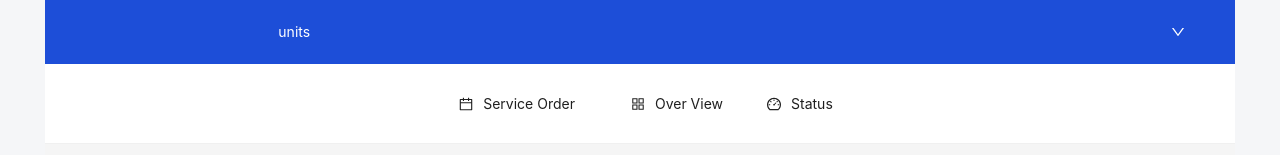
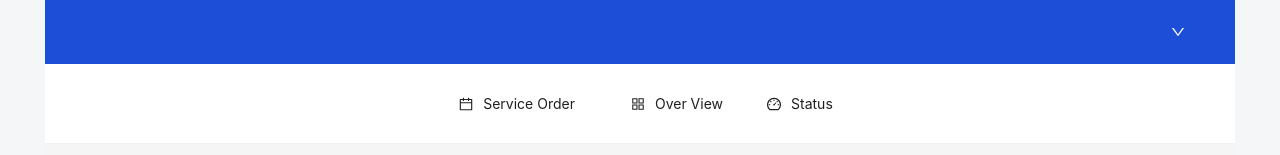
Before and after one commit to maracunha/industry-dashboard, a React (Vite) app: page /workorders in a window 1280 px wide. Shown: the top 155 px of the page. Built offline with nearby package versions, Linux system fonts and the light colour scheme; no server answers.

Commit message:
feat: Create store

```diff
--- a/package.json
+++ b/package.json
@@ -19,7 +19,8 @@
     "highcharts": "^10.3.3",
     "react": "^18.2.0",
     "react-dom": "^18.2.0",
-    "react-router-dom": "^6.10.0"
+    "react-router-dom": "^6.10.0",
+    "zustand": "^4.3.7"
   },
   "devDependencies": {
     "@types/react": "^18.0.28",
--- a/src/components/Header/index.tsx
+++ b/src/components/Header/index.tsx
@@ -4,12 +4,13 @@ import { MenuItemType } from 'antd/es/menu/hooks/useItems';
 
 import { useCompaniesList, useUnitsList, useUsersList } from '../../services/queries';
 import { User } from '../../services/inderfaces';
-import { useState } from 'react';
+import { useUserSlice } from '../../services/store';
+import { useEffect, useState } from 'react';
 
 const { Header: AntdHeader } = Layout;
 const { Text } = Typography;
 
-function bla(users: User[]): MenuItemType[] {
+function createUserList(users: User[]): MenuItemType[] {
   return users.map((user) => {
     return {
       label: user.name,
@@ -19,20 +20,29 @@ function bla(users: User[]): MenuItemType[] {
 }
 
 function Header() {
-  const [user, setUser] = useState('');
+  const user = useUserSlice((state) => state.user);
+  const setUser = useUserSlice((state) => state.setUser);
 
   const [companies] = useCompaniesList();
   const [users] = useUsersList();
   const [units] = useUnitsList();
-  const companyName = companies[0]?.name ?? '';
 
-  console.log({ users, units });
+  useEffect(() => {
+    if (!user) {
+      setUser(users[0]);
+    }
+  }, [users]);
 
-  const items = bla(users);
+  const companyName = companies.find((c) => c.id === user?.companyId)?.name ?? '';
+  const unitName = units.find((c) => c.id === user?.unitId)?.name ?? '';
+  const items = createUserList(users);
 
   const onClick = ({ key }: { key: string }) => {
-    const name = items?.find((i) => i?.key == key)?.label as string;
+    const name = users.find((user) => user.id == +key);
 
+    if (!name) {
+      return;
+    }
     setUser(name);
   };
 
@@ -44,10 +54,10 @@ function Header() {
         </a>
       </span>
       <div className="flex justify-between w-full">
-        <span className="ml-8 text-white">units</span>
+        <span className="ml-8 text-white">{unitName}</span>
         <Dropdown menu={{ items, onClick }}>
           <Space className="text-white">
-            {user}
+            {user?.name}
             <DownOutlined />
           </Space>
         </Dropdown>
--- /dev/null
+++ b/src/services/store.ts
@@ -0,0 +1,22 @@
+import { create } from 'zustand';
+import { devtools, persist } from 'zustand/middleware'
+import { User } from './inderfaces';
+
+interface State {
+  user: User | null;
+  setUser: (user: User) => void;
+}
+
+export const useUserSlice = create<State>()(
+  devtools(
+    persist(
+      (set) => ({
+        user: null,
+        setUser: (user) => set(() => ({ user })),
+      }),
+      {
+        name: 'user-storage',
+      }
+    )
+  )
+)
```
Also changed, not shown: 1 other file (tests, documents, lock files or other folders).
